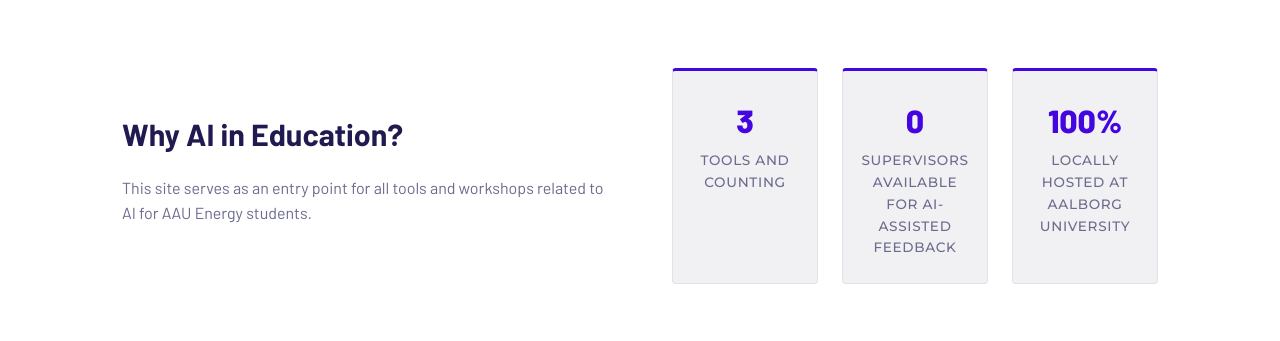
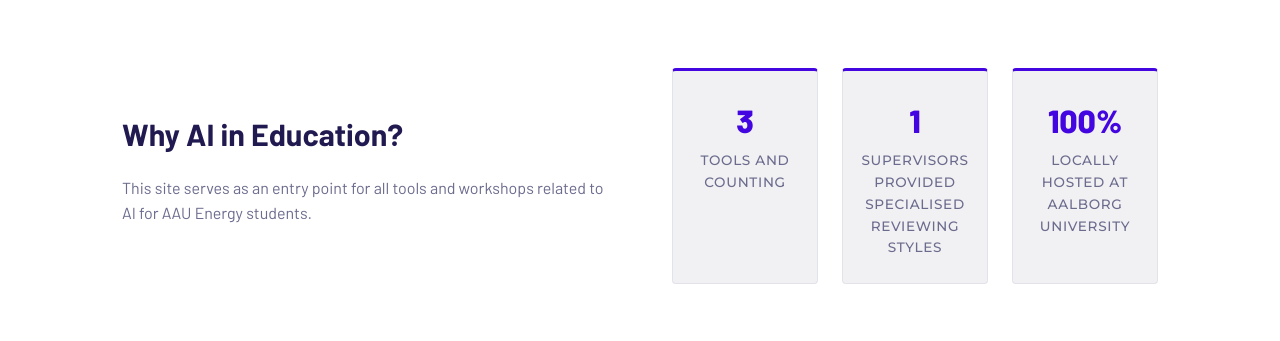
Before and after one commit to aau-ai-in-edu/website, a Jekyll site: the page built from index.html, in a window 1280 px wide and 900 px high, scrolled down 1140 px. Shown: the part 159-500 px from the top of the window. Built offline with Jekyll 4.4.1, drawn with Linux system fonts in a browser that asks for light colours.

Commit message:
Update supervisor stats in config

```diff
--- a/_config.yml
+++ b/_config.yml
@@ -22,8 +22,8 @@ about:
   stats:
     - number: "3"
       label: Tools and counting
-    - number: "0"
-      label: Supervisors available for AI-assisted feedback
+    - number: "1"
+      label: Supervisors provided specialised reviewing styles
     - number: "100%"
       label: Locally hosted at Aalborg University
 cta:
```
